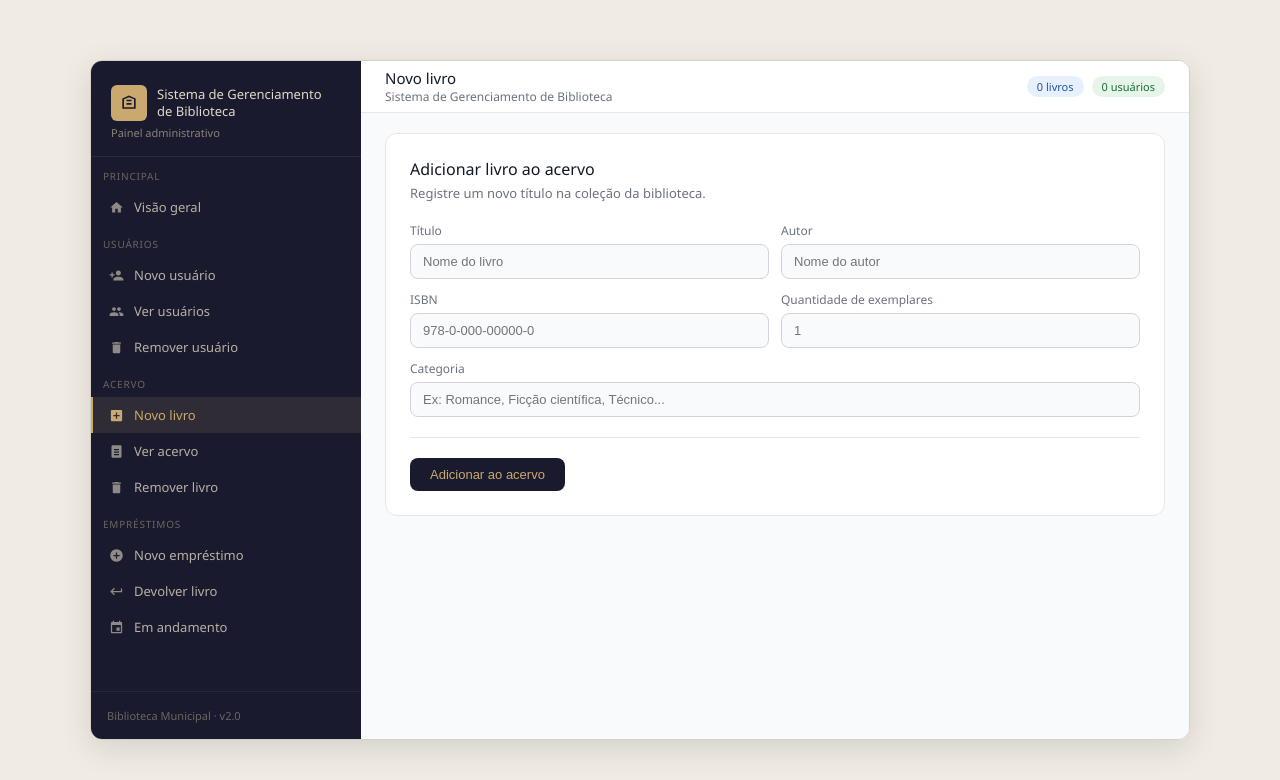
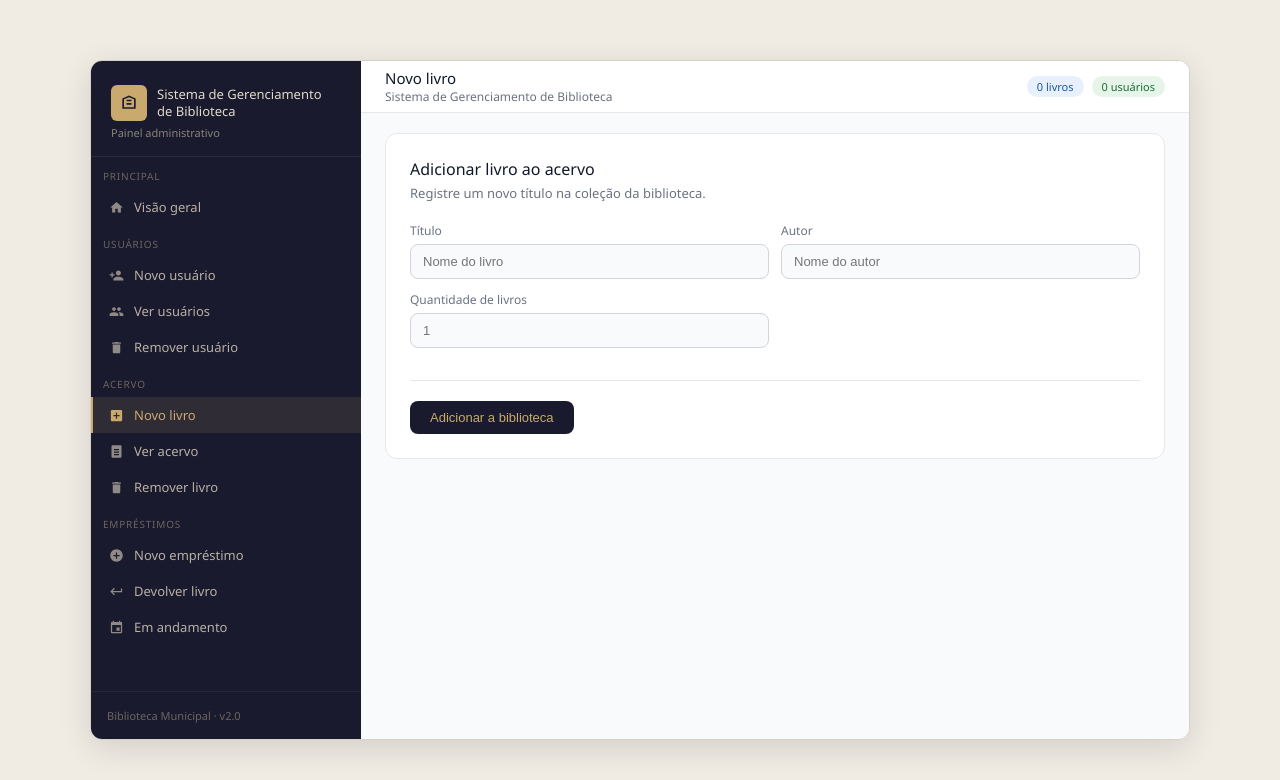
Before and after one commit to alvsgabriellk/Biblioteca, a Flask app: page / in a window 1280 px wide, after a click on "Novo livro". Shown: the top 780 px of the page. Run offline with Flask 3, Linux system fonts and the light colour scheme.

Commit message:
Dados do form para rota post: novo livro e deletar livro

```diff
--- a/templates/index.html
+++ b/templates/index.html
@@ -698,18 +698,28 @@ tr:hover td {
       <div id="novoLivro" class="card">
         <div class="card-title">Adicionar livro ao acervo</div>
         <div class="card-desc">Registre um novo título na coleção da biblioteca.</div>
+        <form action="/livros/novo" method="POST">
         <div class="form-row">
-          <div class="form-group"><label>Título</label><input placeholder="Nome do livro"></div>
-          <div class="form-group"><label>Autor</label><input placeholder="Nome do autor"></div>
+          <div class="form-group">
+            <label>Título</label>
+            <input type="text" placeholder="Nome do livro" name="titulo" required>
+          </div>
+          <div class="form-group">
+            <label>Autor</label>
+            <input type="text" placeholder="Nome do autor" name="autor" required>
+          </div>
         </div>
         <div class="form-row">
-          <div class="form-group"><label>ISBN</label><input placeholder="978-0-000-00000-0"></div>
-          <div class="form-group"><label>Quantidade de exemplares</label><input type="number" placeholder="1"></div>
+          <div class="form-group">
+            <label>Quantidade de livros</label>
+            <input type="text" placeholder="1" name="quantidade_total" required>
+          </div>
         </div>
-        <div class="form-group"><label>Categoria</label><input placeholder="Ex: Romance, Ficção científica, Técnico..."></div>
         <div class="divider"></div>
-        <button class="btn-primary">Adicionar ao acervo</button>
+        <button type="submit" class="btn-primary">Adicionar a biblioteca</button>
       </div>
+        </form>
+
 
       <div id="verUsuarios" class="card">
         <div class="card-title">Usuários cadastrados</div>
@@ -752,10 +762,14 @@ tr:hover td {
 
       <div id="deletarLivro" class="card">
         <div class="card-title">Remover livro</div>
-        <div class="card-desc">Informe o ID do livro que deseja retirar do acervo. Certifique-se de que não há exemplares emprestados.</div>
-        <div class="form-group" style="max-width:280px"><label>ID do livro</label><input placeholder="#001"></div>
+        <div class="card-desc">Informe o ID do livro que deseja retirar da biblioteca. Certifique-se de que não há livros emprestados.</div>
+        <form action="/livros/deletar" method="POST">
+          <div class="form-group" style="max-width:280px">
+          <label>ID do livro</label>
+          <input type="text" placeholder="#01" name="livro_id" required></div>
         <div class="divider"></div>
-        <button class="btn-danger">Remover do acervo</button>
+        <button type="submit" class="btn-danger">Remover da biblioteca</button>
+        </form>
       </div>
 
       <div id="emprestimo" class="card">
```
